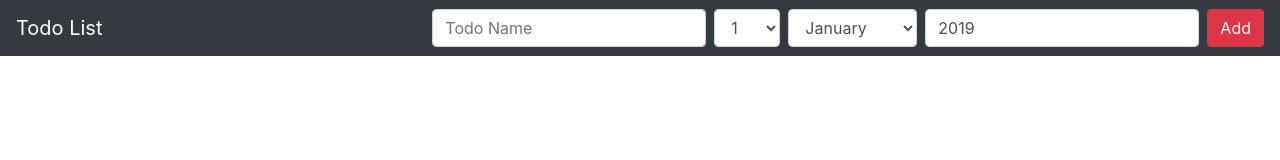
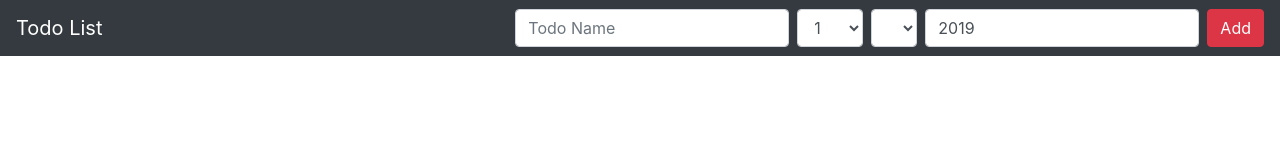
Before and after one commit to burakyzn/todo-list, a plain HTML site: page index.html in a window 1280 px wide. Drawn offline with nearby package versions, Linux system fonts and the light colour scheme.

Commit message:
static month selection section removed

```diff
--- a/index.html
+++ b/index.html
@@ -53,18 +53,6 @@
               <option value="31">31</option>
             </select>
             <select id="todoMonth" class="form-control mr-sm-2">
-              <option value="0">January</option>
-              <option value="1">February</option>
-              <option value="2">March</option>
-              <option value="3">April</option>
-              <option value="4">May</option>
-              <option value="5">June</option>
-              <option value="6">July</option>
-              <option value="7">August</option>
-              <option value="8">September</option>
-              <option value="9">October</option>
-              <option value="10">November</option>
-              <option value="11">December</option>
             </select>
             <input id="todoYear" class="form-control mr-sm-2" type="text" placeholder="2019" value="2019">
             <button class="btn btn-danger my-2 my-sm-0" type="button" onclick="addTodo()">Add</button>
```
